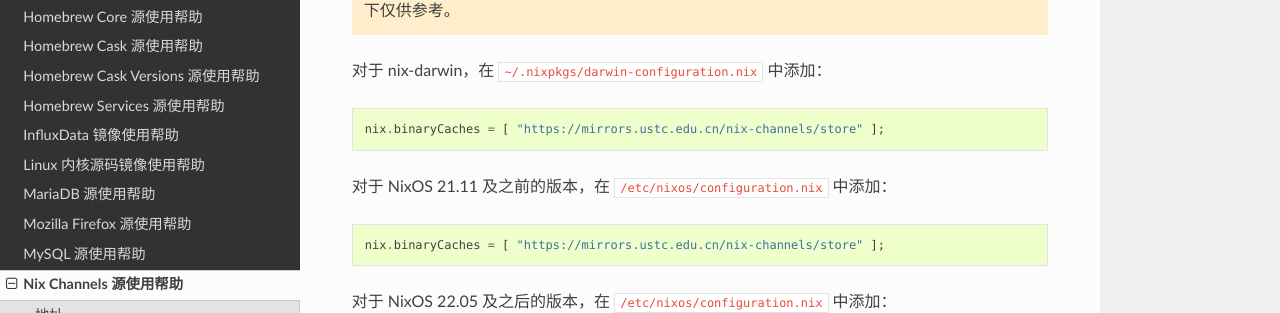
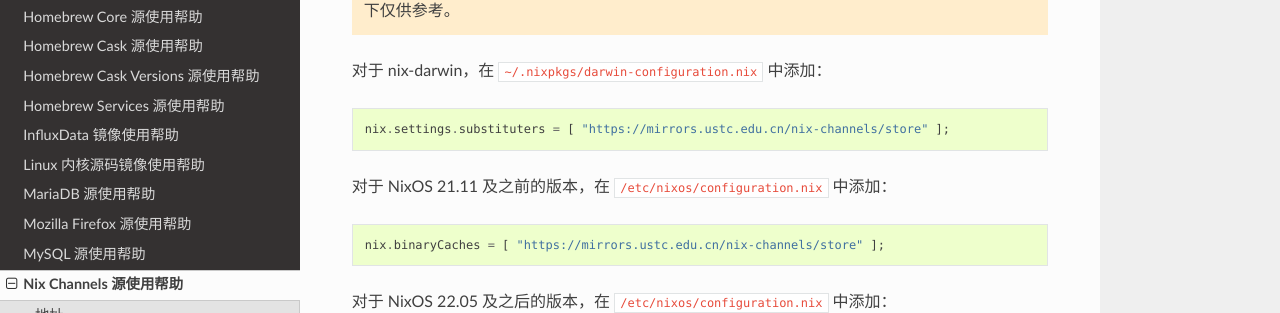
Before and after one commit to ustclug/mirrorhelp, a Sphinx documentation site: the page built from source/nix-channels.rst, in a window 1280 px wide and 900 px high, scrolled down 979 px. Shown: the part 138-451 px from the top of the window. Built offline with Sphinx 7.4.7 and the Read the Docs theme 2.0.0, drawn with Linux system fonts in a browser that asks for light colours; pages that are not in the unit, such as notebooks, are missing from menus.

Commit message:
Update nix-channels.rst (#243)

```diff
--- a/source/nix-channels.rst
+++ b/source/nix-channels.rst
@@ -51,7 +51,7 @@
 
 ::
 
-    nix.binaryCaches = [ "https://mirrors.ustc.edu.cn/nix-channels/store" ];
+    nix.settings.substituters = [ "https://mirrors.ustc.edu.cn/nix-channels/store" ];
 
 对于 NixOS 21.11 及之前的版本，在 ``/etc/nixos/configuration.nix`` 中添加：
 
```
